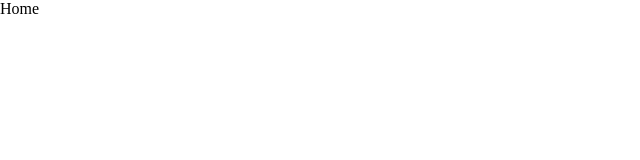
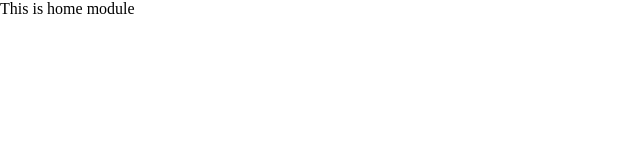
Before and after one commit to raflyfahrezi/nextjs-typescript, a Next.js app: page / in a window 1280 px wide. Shown: the top 160 px of the page, without its empty margins (0-640 px from the left). Built offline with nearby package versions, Linux system fonts and the light colour scheme.

Commit message:
implement home module

```diff
--- a/src/pages/index.tsx
+++ b/src/pages/index.tsx
@@ -1,12 +1,13 @@
 import React from 'react'
 import type { NextPage } from 'next'
 
+import { HomeModule } from '@/modules'
 import { PageWrapper } from '@/layout'
 
 const index: NextPage = () => {
     return (
         <PageWrapper title='Home'>
-            <p>Home</p>
+            <HomeModule />
         </PageWrapper>
     )
 }
```
